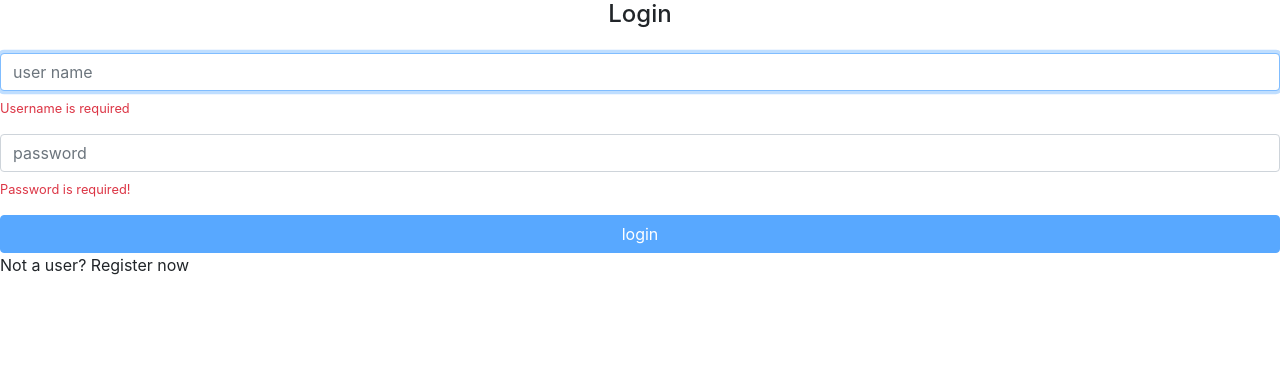
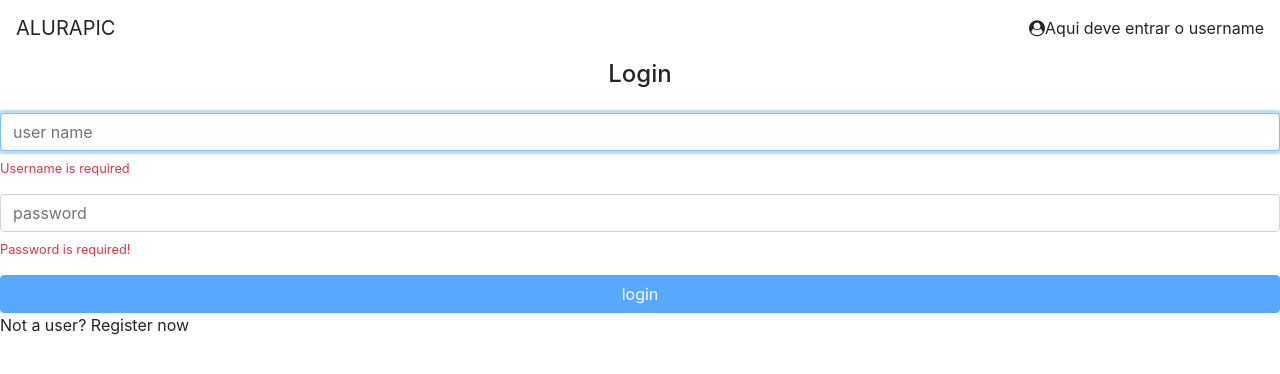
Before and after one commit to brunocesarweb/angular-alurapic, an Angular app in the folder 2-angular-autenticacao-forms-lazy-load/alurapic/: page / in a window 1280 px wide. Shown: the top 374 px of the page. Built offline with nearby package versions, Linux system fonts and the light colour scheme.

Commit message:
Módulo autenticação

```diff
--- a/2-angular-autenticacao-forms-lazy-load/alurapic/src/app/app.component.html
+++ b/2-angular-autenticacao-forms-lazy-load/alurapic/src/app/app.component.html
@@ -1 +1,2 @@
+<ap-header></ap-header>
 <router-outlet></router-outlet>
--- a/2-angular-autenticacao-forms-lazy-load/alurapic/src/app/app.module.ts
+++ b/2-angular-autenticacao-forms-lazy-load/alurapic/src/app/app.module.ts
@@ -6,6 +6,7 @@
 import { AppRoutingModule } from './app.routing.module';
 import { ErrorsModule } from './errors/errors.module';
 import { HomeModule } from './home/home.module';
+import { CoreModule } from './core/core.module';
 
 @NgModule({
   declarations: [
@@ -16,7 +17,8 @@
     PhotosModule,
     AppRoutingModule,
     ErrorsModule,
-    HomeModule
+    HomeModule,
+    CoreModule
   ],
   providers: [],
   bootstrap: [AppComponent]
--- a/2-angular-autenticacao-forms-lazy-load/alurapic/src/app/core/auth/auth.service.ts
+++ b/2-angular-autenticacao-forms-lazy-load/alurapic/src/app/core/auth/auth.service.ts
@@ -1,5 +1,7 @@
 import { Injectable } from '@angular/core';
 import { HttpClient } from '@angular/common/http';
+import { tap } from 'rxjs/operators';
+import { TokenService } from '../token/token.service';
 
 const API_URL = 'http://localhost:3000';
 
@@ -9,11 +11,24 @@
 
 export class AuthService {
 
-  constructor( private http: HttpClient) { }
+  constructor(
+    private http: HttpClient,
+    private tokenService: TokenService
+  ) { }
 
   authenticate(userName: string, password: string){
 
-    return this.http.post(API_URL + '/user/login', {userName: userName, password: password})
+    return this.http
+      .post(
+        API_URL + '/user/login',
+        {userName: userName, password: password},
+        {observe: 'response' }
+      )
+      .pipe(tap(res => {
+        const authToken = res.headers.get('x-access-token');
+        this.tokenService.setToken(authToken);
+        console.log(`User ${userName} authenticated with token ${authToken}`);
+      }));
 
   }
 
--- /dev/null
+++ b/2-angular-autenticacao-forms-lazy-load/alurapic/src/app/core/header/header.component.html
@@ -0,0 +1,9 @@
+<header class="fixed-top">
+  <nav class="navbar navbar-light bg-white">
+      <a class="navbar-brand">ALURAPIC</a>
+      <div>
+          <i class="fa fa-user-circle"></i>
+          <a>Aqui deve entrar o username</a>
+      </div>
+  </nav>
+</header>
--- /dev/null
+++ b/2-angular-autenticacao-forms-lazy-load/alurapic/src/app/core/token/token.service.ts
@@ -0,0 +1,27 @@
+import { Injectable } from "@angular/core";
+
+const KEY = 'authToken';
+
+@Injectable({
+  providedIn: 'root'
+})
+
+export class TokenService{
+
+  hasToken(){
+    return !!this.getToken();
+  }
+
+  setToken(token) {
+    window.localStorage.setItem(KEY, token);
+  }
+
+  getToken(){
+    return window.localStorage.getItem(KEY);
+  }
+
+  removeToken(){
+    window.localStorage.removeItem(KEY);
+  }
+
+}
--- a/2-angular-autenticacao-forms-lazy-load/alurapic/src/app/photos/photo-list/photo-list.component.html
+++ b/2-angular-autenticacao-forms-lazy-load/alurapic/src/app/photos/photo-list/photo-list.component.html
@@ -1,4 +1,4 @@
-<h1 style="background: red" apDarkenOnHover brightness="20%">Photos</h1>
+<!--<h1 style="background: red" apDarkenOnHover brightness="20%">Photos</h1>-->
 <ap-search
     (onTyping)="filter = $event" [value]="filter">
 </ap-search>
--- a/2-angular-autenticacao-forms-lazy-load/alurapic/src/app/shared/components/card/card.component.html
+++ b/2-angular-autenticacao-forms-lazy-load/alurapic/src/app/shared/components/card/card.component.html
@@ -1,5 +1,5 @@
 <div class="card-border-light text-center">
-    <h4 class="card-header" *ngIf="title">{{ title }}</h4>
+    <!--<h4 class="card-header" *ngIf="title">{{ title }}</h4>-->
     <div class="card-block text-justify">
         <ng-content></ng-content>
     </div>
--- a/2-angular-autenticacao-forms-lazy-load/alurapic/src/index.html
+++ b/2-angular-autenticacao-forms-lazy-load/alurapic/src/index.html
@@ -7,6 +7,11 @@
 
   <meta name="viewport" content="width=device-width, initial-scale=1">
   <link rel="icon" type="image/x-icon" href="favicon.ico">
+  <style>
+    body {
+        padding-top: 60px;
+    }
+</style>
 </head>
 <body>
     <app-root></app-root>
```
Also changed, not shown: 2-angular-autenticacao-forms-lazy-load/alurapic/src/app/core/core.module.ts (added, +9 -0 lines), 2-angular-autenticacao-forms-lazy-load/alurapic/src/app/core/header/header.component.ts (added, +8 -0 lines).
